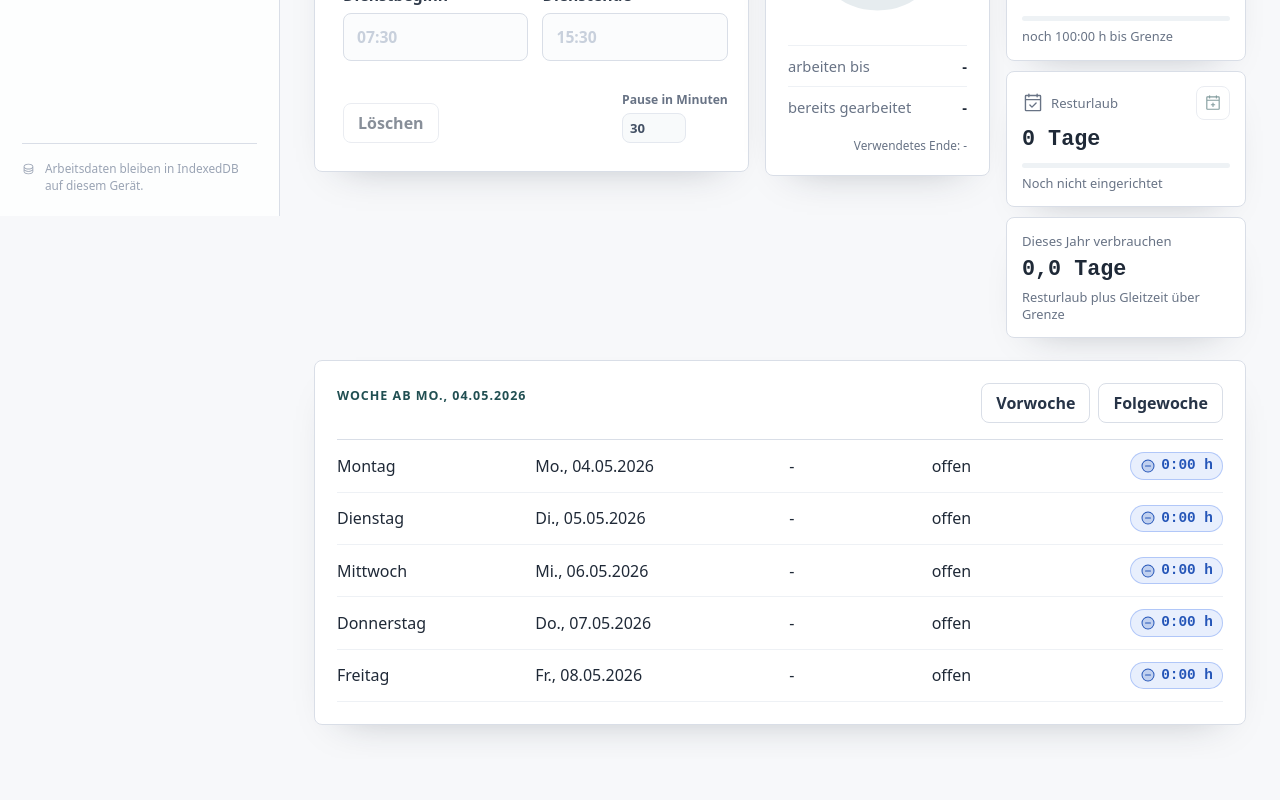
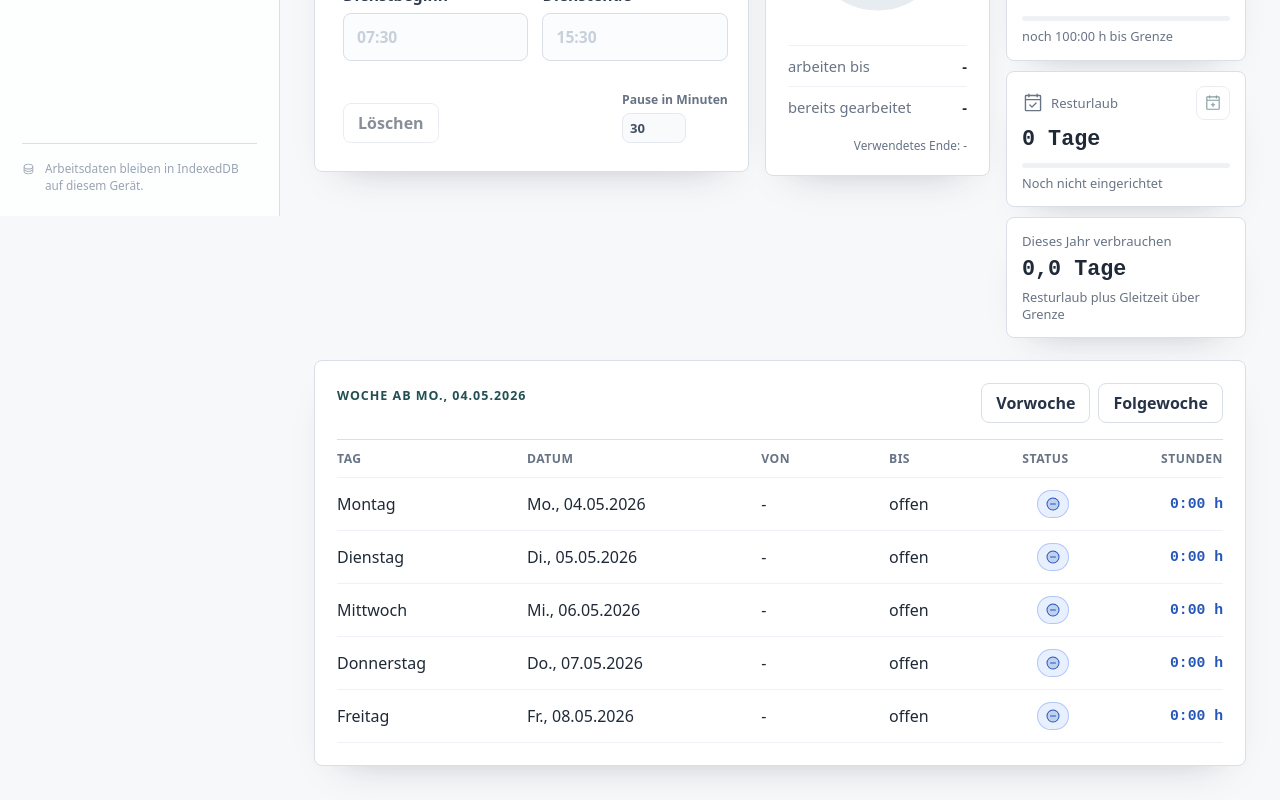
Before and after one commit to blaxcky/arbeits-dashboard, a React (Vite) app: page / in a window 1280 px wide. Shown: the part 584-1384 px from the top of the page. Before the commit the page ends 1343 px from the top, so only its background shows below. Built offline with nearby package versions, Linux system fonts and the light colour scheme.

Commit message:
feat: enhance week table layout with improved headers and status indicators

```diff
--- a/src/app/App.tsx
+++ b/src/app/App.tsx
@@ -1594,18 +1594,32 @@ function WeekTable({ week, onWeekChange }: { week: ReturnType<typeof calculateWe
         </div>
       </div>
       <div className="week-table">
-        {week.days.map((day) => (
+        <div className="week-row week-row-head">
+          <span>Tag</span>
+          <span>Datum</span>
+          <span>Von</span>
+          <span>Bis</span>
+          <span>Status</span>
+          <span>Stunden</span>
+        </div>
+        {week.days.map((day) => {
+          const tone = deltaTone(day.calculation.deltaMinutes);
+          const statusLabel = tone === "plus" ? "Plusstunden" : tone === "minus" ? "Minusstunden" : "Ausgeglichen";
+          return (
             <div key={day.date} className="week-row">
               <span>{weekdayName(day.date)}</span>
               <span>{formatDateKey(day.date)}</span>
               <span>{day.entry?.startTime ?? "-"}</span>
               <span>{day.entry?.endTime ?? "offen"}</span>
-            <strong className={`week-delta week-delta-${deltaTone(day.calculation.deltaMinutes)}`}>
+              <span className={`week-status week-delta-${tone}`} aria-label={statusLabel}>
                 {day.calculation.deltaMinutes > 0 ? <ArrowCircleUp size={16} weight="duotone" /> : day.calculation.deltaMinutes < 0 ? <ArrowCircleDown size={16} weight="duotone" /> : <MinusCircle size={16} weight="duotone" />}
+              </span>
+              <strong className={`week-hours week-delta-${tone}`}>
                 {formatAbsoluteMinutes(day.calculation.deltaMinutes)}
               </strong>
             </div>
-        ))}
+          );
+        })}
       </div>
     </div>
   );
--- a/src/styles.css
+++ b/src/styles.css
@@ -389,46 +389,76 @@ button:disabled {
 
 .week-row {
   display: grid;
-  grid-template-columns: 1fr 1.3fr 0.7fr 0.7fr 0.8fr;
+  grid-template-columns: 1fr 1.25fr 0.65fr 0.65fr 52px 0.8fr;
   gap: 12px;
   padding: 12px 0;
   border-bottom: 1px solid #eef1f5;
   align-items: center;
 }
 
+.week-row-head {
+  color: var(--muted);
+  font-size: 0.76rem;
+  font-weight: 700;
+  letter-spacing: 0.04em;
+  padding: 10px 0;
+  text-transform: uppercase;
+}
+
+.week-row-head span:nth-child(5),
+.week-row-head span:nth-child(6) {
+  justify-self: end;
+}
+
 .week-row strong {
   font-family: "Geist Mono", ui-monospace, monospace;
 }
 
-.week-delta {
+.week-status {
   justify-self: end;
   display: inline-flex;
   align-items: center;
   justify-content: center;
-  gap: 5px;
-  min-width: 72px;
+  width: 32px;
+  height: 28px;
   border: 1px solid transparent;
   border-radius: 999px;
-  padding: 4px 9px;
-  font-size: 0.9rem;
   line-height: 1.2;
 }
 
-.week-delta-plus {
+.week-hours {
+  justify-self: end;
+  font-size: 0.92rem;
+  line-height: 1.2;
+}
+
+.week-status.week-delta-plus {
   border-color: rgba(21, 128, 61, 0.34);
   background: rgba(21, 128, 61, 0.12);
   color: #13733b;
 }
 
-.week-delta-minus {
+.week-status.week-delta-minus {
   border-color: rgba(185, 28, 28, 0.34);
   background: rgba(185, 28, 28, 0.11);
   color: #b91c1c;
 }
 
-.week-delta-zero {
+.week-status.week-delta-zero {
   border-color: rgba(37, 99, 235, 0.28);
   background: rgba(37, 99, 235, 0.1);
+  color: #2556b8;
+}
+
+.week-hours.week-delta-plus {
+  color: #13733b;
+}
+
+.week-hours.week-delta-minus {
+  color: #b91c1c;
+}
+
+.week-hours.week-delta-zero {
   color: #2556b8;
 }
 
@@ -1649,7 +1679,28 @@ button:disabled {
   }
 
   .week-row {
-    grid-template-columns: 1fr 1fr;
+    grid-template-columns: 1fr 1fr 44px minmax(74px, auto);
+    gap: 8px 10px;
+  }
+
+  .week-row-head {
+    display: none;
+  }
+
+  .week-row > span:nth-child(3),
+  .week-row > span:nth-child(4) {
+    color: var(--muted);
+    font-size: 0.88rem;
+  }
+
+  .week-row > span:nth-child(5) {
+    grid-column: 3;
+    grid-row: 1;
+  }
+
+  .week-row > strong:nth-child(6) {
+    grid-column: 4;
+    grid-row: 1;
   }
 
   .trip-row {
```
Lines whose indentation alone changed are shown as unchanged.
